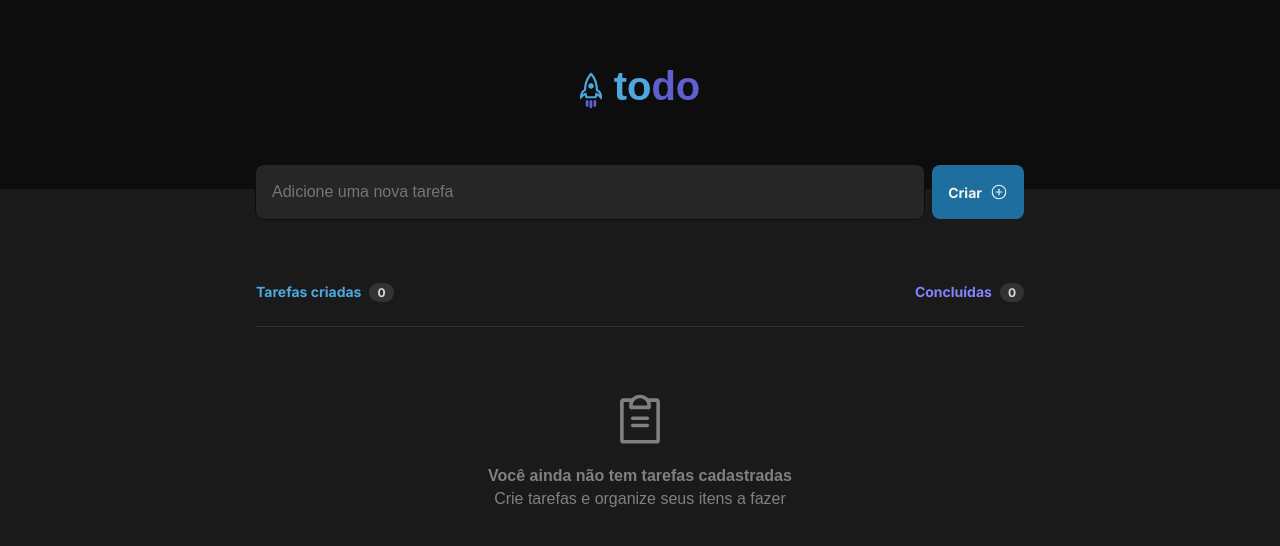
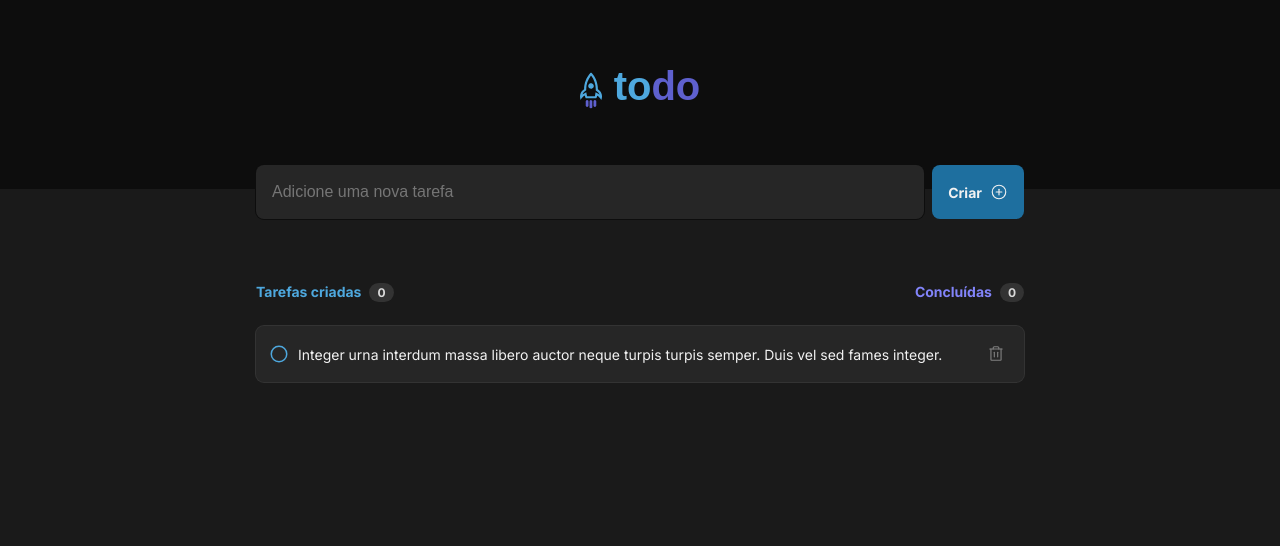
Before and after one commit to joaocruzzq/to-do-list, a React (Vite) app: page / in a window 1280 px wide. Shown: the top 546 px of the page. Built offline with nearby package versions, Linux system fonts and the light colour scheme.

Commit message:
componente task funcional

```diff
--- a/src/App.tsx
+++ b/src/App.tsx
@@ -6,6 +6,7 @@ import { Input } from './components/input'
 import { ButtonCreateTask } from './components/buttonCreateTask'
 
 import { ClipboardText } from 'phosphor-react'
+import { Task } from './components/task'
 
 export function App() {
   return (
@@ -30,14 +31,18 @@ export function App() {
           </div>
         </header>
 
-        <main>
+        <main className={styles.filledList}>
+          <Task />
+        </main>
+
+        {/* <main className={styles.emptyList}>
           <ClipboardText size={58} />
 
           <span>
             <strong>Você ainda não tem tarefas cadastradas</strong>
             <br /> Crie tarefas e organize seus itens a fazer
           </span>
-        </main>
+        </main> */}
       </div>
     </div>
   )
--- a/src/app.module.css
+++ b/src/app.module.css
@@ -50,20 +50,29 @@
    color: var(--purple);
 }
 
-.tasksList main {
+.emptyList {
    display: flex;
    flex-direction: column;
 
    margin: 1.5rem 0;
-   padding: 4rem 1.5rem;
+   padding: 4rem 0;
 
    align-items: center;
 
    border-top: 1px solid var(--gray-400);
 }
 
-.tasksList main > span {
+.emptyList > span {
    margin-top: 1rem;
    line-height: 140%;
    text-align: center;
 }
+
+.filledList{
+   display: flex;
+   flex-direction: column;
+
+   gap: 0.75rem;
+
+   margin-top: 1.5rem
+}
--- /dev/null
+++ b/src/components/task.module.css
@@ -0,0 +1,116 @@
+.task {
+   display: flex;
+
+   align-items: center;
+   justify-content: space-between;
+
+   width: 100%;
+   padding: 1rem;
+
+   line-height: 140%;
+   font-size: 0.875rem;
+
+   color: var(--gray-100);
+   background: var(--gray-500);
+
+   border-radius: 8px;
+   box-shadow: 0 0 0 1px var(--gray-400);
+}
+
+.taskInfo {
+   display: flex;
+   gap: 0.75rem;
+
+   font-family: 'Inter';
+   font-size: 0.875rem;
+
+   line-height: 110%;
+}
+
+.taskInfoChecked {
+   text-decoration: line-through;
+   color: var(--gray-300);
+}
+
+.task button {
+   width: 1.5rem;
+   height: 1.5rem;
+
+   border: none;
+   border-radius: 4px;
+
+   line-height: 0;
+   cursor: pointer;
+
+   color: var(--gray-300);
+   background: transparent;
+
+   transition: background 0.1s;
+}
+
+.task button:hover {
+   color: var(--danger);
+   background: var(--gray-400);
+}
+
+.customCheckbox {
+   display: flex;
+
+   width: 0.875rem;
+   height: 0.875rem;
+
+   align-items: center;
+   justify-content: center;
+
+   cursor: pointer;
+   background: none;
+
+   border-radius: 9999px;
+   box-shadow: 0 0 0 1.5px var(--blue);
+}
+
+.customCheckbox:hover {
+   box-shadow: 0 0 0 1.5px var(--blue-dark);
+   background-color: rgba(30, 111, 159, 0.2);
+}
+
+.customCheckbox input {
+   display: none;
+}
+
+.customCheckbox label {
+   width: 100%;
+   height: 100%;
+
+   display: flex;
+   cursor: pointer;
+
+   border-radius: inherit;
+
+   align-items: center;
+   justify-content: center;
+}
+
+.customCheckbox input:checked + label {
+   background-color: var(--purple-dark);
+   box-shadow: 0 0 0 1.5px var(--purple-dark);
+}
+
+.customCheckbox input:checked + label:hover {
+   background-color: var(--purple);
+   box-shadow: 0 0 0 1.5px var(--purple);
+}
+
+.customCheckbox input:checked + label::after {
+   content: '';
+   display: block;
+
+   width: 10px;
+   height: 10px;
+
+   background-image: url("../assets/active-checkbox.svg");
+
+   background-size: contain;
+   background-position: center;
+   background-repeat: no-repeat;
+}
--- /dev/null
+++ b/src/components/task.tsx
@@ -0,0 +1,32 @@
+import styles from './task.module.css'
+
+import { Trash } from 'phosphor-react'
+
+import { useState } from 'react'
+
+export function Task() {
+   const [isChecked, setIsChecked] = useState(false);
+
+   function handleToggleCheckbox() {
+      setIsChecked((prevState) => !prevState)
+   }
+
+   return (
+      <div className={styles.task}>
+         <div className={styles.taskInfo}>
+            <div className={styles.customCheckbox}>
+               <input type="checkbox" id="checkbox" checked={isChecked} onClick={handleToggleCheckbox} />
+               <label htmlFor="checkbox"></label>
+            </div>
+
+            <span className={ isChecked ? styles.taskInfoChecked : styles.taskInfo }>
+               Integer urna interdum massa libero auctor neque turpis turpis semper. Duis vel sed fames integer.
+            </span>
+         </div>
+
+         <button>
+            <Trash size={18} />
+         </button>
+      </div>
+   )
+}
--- a/src/global.css
+++ b/src/global.css
@@ -1,6 +1,6 @@
 :root {
    --blue: #4ea8de;
-   --blue-dark: #1e6f9f;
+   --blue-dark:#1e6f9f;
 
    --purple: #8284fa;
    --purple-dark: #5e60ce;
```
Also changed, not shown: src/assets/active-checkbox.svg (added).
